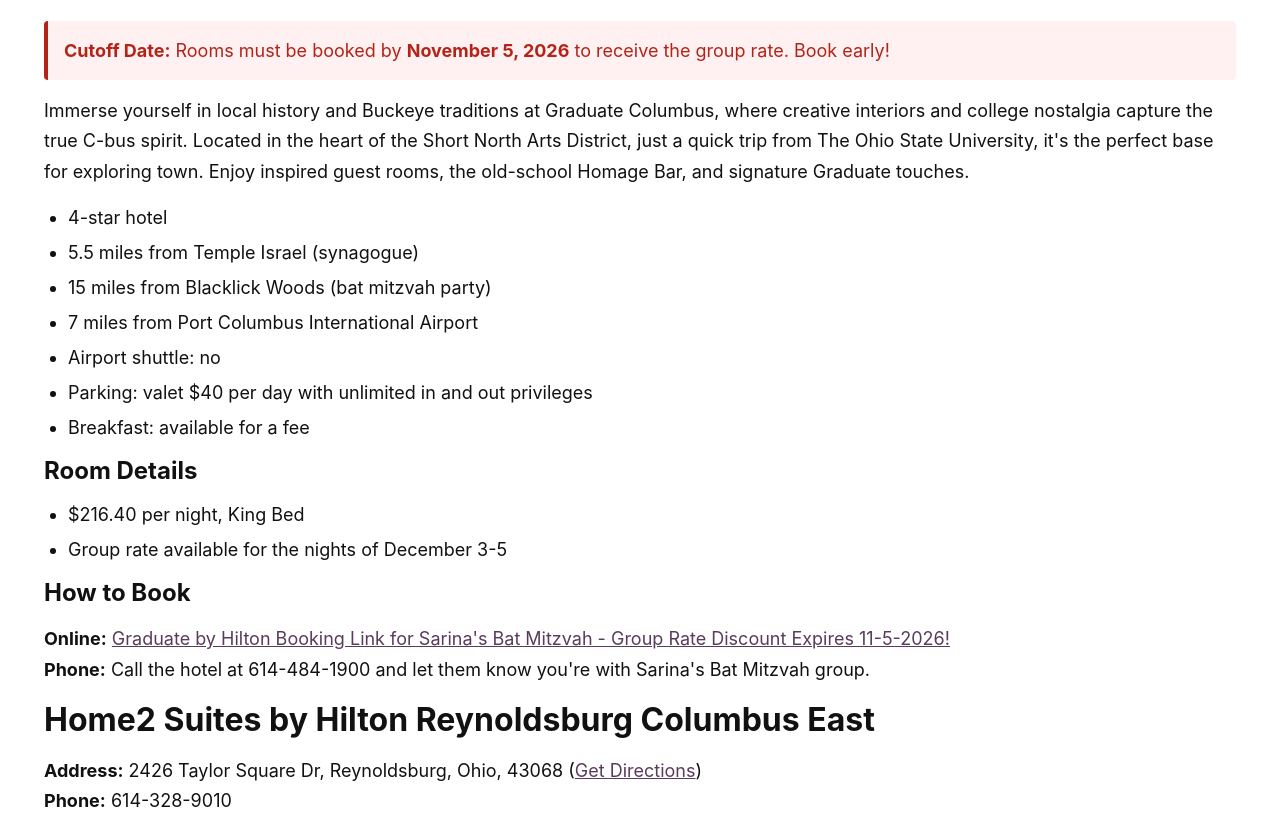
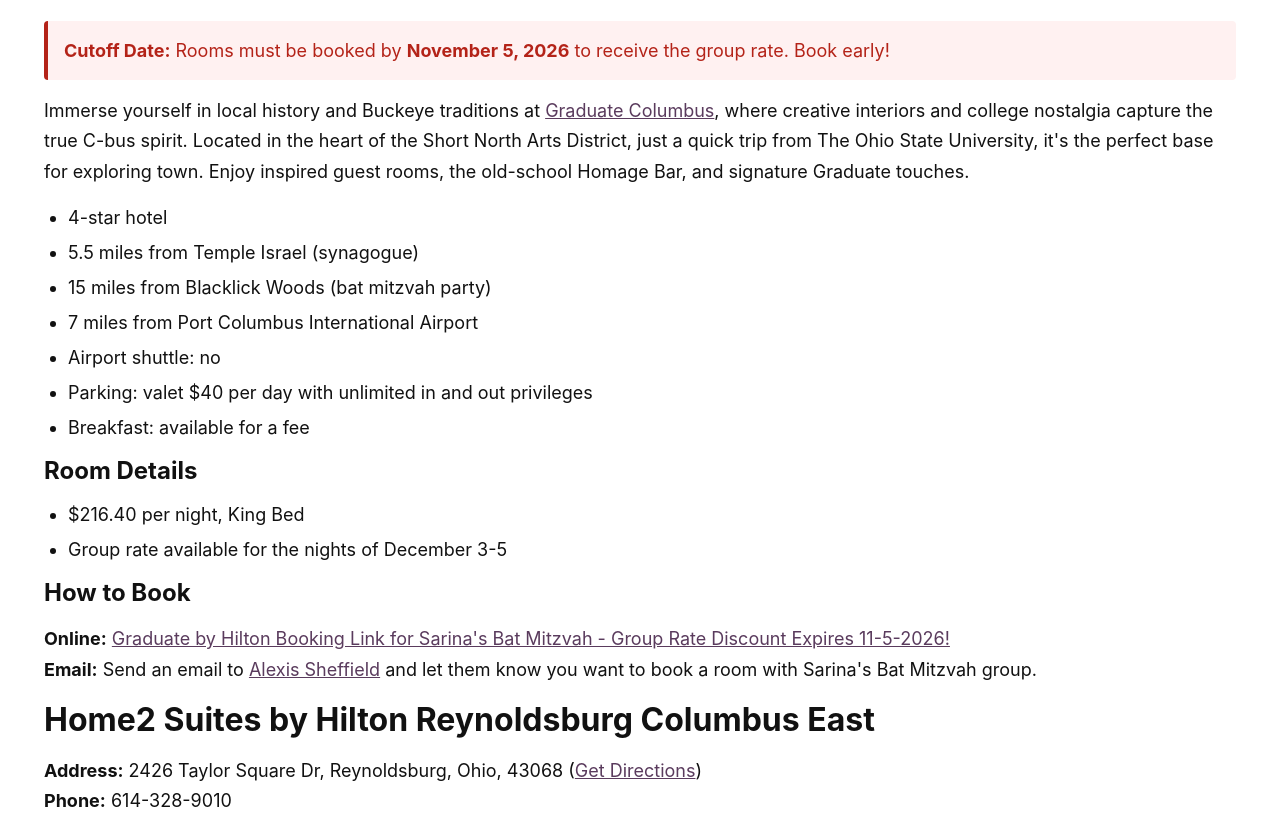
Before and after one commit to MarcSolo/sarina-bat-mitzvah-website, an Eleventy site: page src/hotel.njk in a window 1280 px wide. Shown: the part 751-1589 px from the top of the page. Built offline with nearby package versions, Linux system fonts and the light colour scheme; Eleventy itself is replaced by a stand-in of ours; files that its build step writes are made by us from their sources.

Commit message:
updated Graduate how to book and added link to hotel website

```diff
--- a/src/hotel.njk
+++ b/src/hotel.njk
@@ -12,7 +12,7 @@
    <strong>Phone:</strong> 614-484-1900<br>
    <div class="cutoff-alert"><strong>Cutoff Date:</strong> Rooms must be booked by <strong>November 5, 2026</strong> to receive the group rate. Book early!</div>
   </p>
-<p>Immerse yourself in local history and Buckeye traditions at Graduate Columbus, where creative interiors and college nostalgia capture the true C-bus spirit. Located in the heart of the Short North Arts District, just a quick trip from The Ohio State University, it's the perfect base for exploring town. Enjoy inspired guest rooms, the old-school Homage Bar, and signature Graduate touches.</p>
+<p>Immerse yourself in local history and Buckeye traditions at <a href="https://www.hilton.com/en/hotels/cmhclgu-graduate-columbus/">Graduate Columbus</a>, where creative interiors and college nostalgia capture the true C-bus spirit. Located in the heart of the Short North Arts District, just a quick trip from The Ohio State University, it's the perfect base for exploring town. Enjoy inspired guest rooms, the old-school Homage Bar, and signature Graduate touches.</p>
 <ul>
   <li>4-star hotel</li>
   <li>5.5 miles from Temple Israel (synagogue)</li>
@@ -31,7 +31,7 @@
 
   <h3>How to Book</h3>
       <p><strong>Online:</strong> <a href="https://book.passkey.com/gt/221692222?gtid=c08edc986bd8a499f9b9b3a9a77ba907">Graduate by Hilton Booking Link for Sarina's Bat Mitzvah - Group Rate Discount Expires 11-5-2026!</a><br>
-      <strong>Phone:</strong> Call the hotel at 614-484-1900 and let them know you're with Sarina's Bat Mitzvah group.</p>
+      <strong>Email:</strong> Send an email to <a href="mailto:Alexis.Sheffield@hilton.com">Alexis Sheffield</a> and let them know you want to book a room with Sarina's Bat Mitzvah group.</p>
 
 <h2>Home2 Suites by Hilton Reynoldsburg Columbus East</h2>
  <p><strong>Address:</strong> 2426 Taylor Square Dr, Reynoldsburg, Ohio, 43068 (<a href="https://www.google.com/maps/dir//Home2+Suites+by+Hilton+Reynoldsburg+Columbus+East,+2426+Taylor+Square+Dr,+Reynoldsburg,+OH+43068,+United+States/@39.935798,-82.786897,784m/data=!3m1!1e3!4m19!1m10!3m9!1s0x883864db65fc2f9b:0x48501dcc2c28eb33!2sHome2+Suites+by+Hilton+Reynoldsburg+Columbus+East!5m2!4m1!1i2!8m2!3d39.935798!4d-82.786897!16s%2Fg%2F11vxpsz259!4m7!1m0!1m5!1m1!1s0x883864db65fc2f9b:0x48501dcc2c28eb33!2m2!1d-82.786897!2d39.935798?entry=ttu&g_ep=EgoyMDI2MDgxNy4wIKXMDSoASAFQAw%3D%3D" target="_blank" rel="noopener noreferrer">Get Directions</a>)<br>
```
